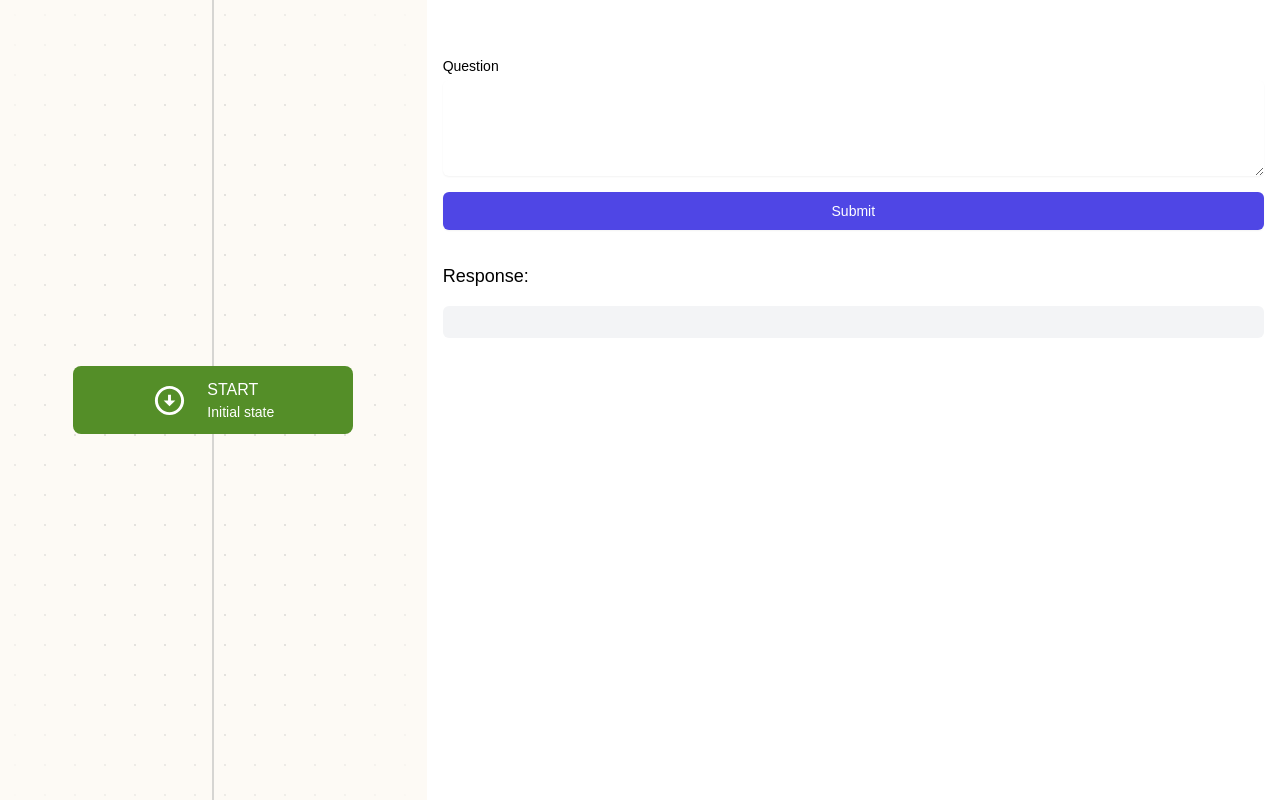
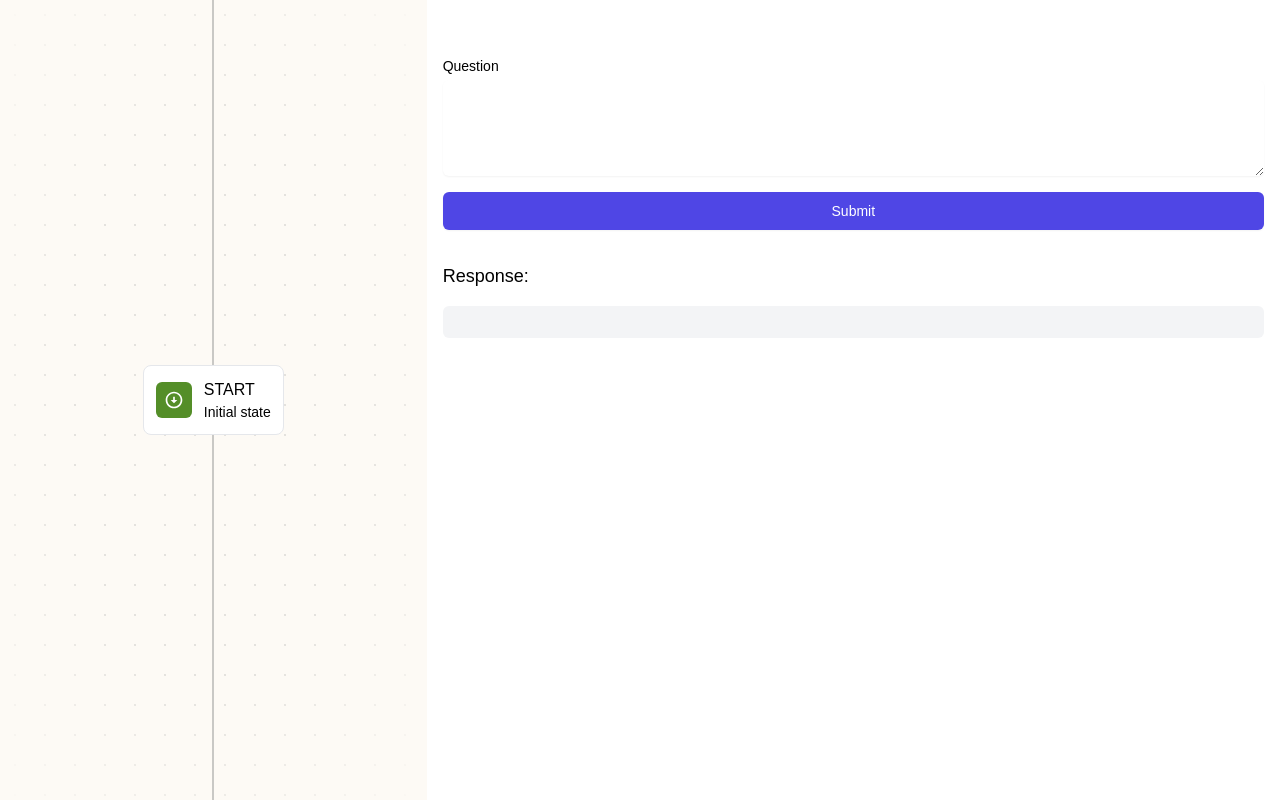
Before and after one commit to wordware-ai/wordware-crypto-react, a Next.js app: page / in a window 1280 px wide. Built offline with nearby package versions, Linux system fonts and the light colour scheme.

Commit message:
progress

```diff
--- a/app/components/Progress.tsx
+++ b/app/components/Progress.tsx
@@ -47,27 +47,24 @@ const ProgressItem: React.FC<
   action,
 }) => {
   const getIcon = () => {
+    const iconClass = "fill-white w-7 h-7 p-1"; // Square SVG with white fill
     switch (type) {
       case "NEXT":
         return (
           <svg
             xmlns="http://www.w3.org/2000/svg"
             viewBox="0 0 24 24"
-            fill="white"
-            width="35"
-            height="35"
+            className={iconClass}
           >
-            <path d="M12 2C17.52 2 22 6.48 22 12C22 17.52 17.52 22 12 22C6.48 22 2 17.52 2 12C2 6.48 6.48 2 12 2ZM12 20C16.42 20 20 16.42 20 12C20 7.58 16.42 4 12 4C7.58 4 4 7.58 4 12C4 16.42 7.58 20 12 20ZM13 12H16L12 16L8 12H11V8H13V12Z"></path>
+            <path d="M13.0001 16.1716L18.3641 10.8076L19.7783 12.2218L12.0001 20L4.22192 12.2218L5.63614 10.8076L11.0001 16.1716V4H13.0001V16.1716Z"></path>
           </svg>
         );
       case "ANSWER":
         return (
           <svg
             xmlns="http://www.w3.org/2000/svg"
-            fill="white"
-            width="35"
-            height="35"
             viewBox="0 0 24 24"
+            className={iconClass}
           >
             <path d="M11.602 13.7599L13.014 15.1719L21.4795 6.7063L22.8938 8.12051L13.014 18.0003L6.65 11.6363L8.06421 10.2221L10.189 12.3469L11.6025 13.7594L11.602 13.7599ZM11.6037 10.9322L16.5563 5.97949L17.9666 7.38977L13.014 12.3424L11.6037 10.9322ZM8.77698 16.5873L7.36396 18.0003L1 11.6363L2.41421 10.2221L3.82723 11.6352L3.82604 11.6363L8.77698 16.5873Z"></path>
           </svg>
@@ -77,9 +74,7 @@ const ProgressItem: React.FC<
           <svg
             xmlns="http://www.w3.org/2000/svg"
             viewBox="0 0 24 24"
-            fill="white"
-            width="35"
-            height="35"
+            className={iconClass}
           >
             <path d="M24 12L18.3431 17.6569L16.9289 16.2426L21.1716 12L16.9289 7.75736L18.3431 6.34315L24 12ZM2.82843 12L7.07107 16.2426L5.65685 17.6569L0 12L5.65685 6.34315L7.07107 7.75736L2.82843 12ZM9.78845 21H7.66009L14.2116 3H16.3399L9.78845 21Z"></path>
           </svg>
@@ -89,9 +84,7 @@ const ProgressItem: React.FC<
           <svg
             xmlns="http://www.w3.org/2000/svg"
             viewBox="0 0 24 24"
-            fill="white"
-            width="35"
-            height="35"
+            className={iconClass}
           >
             <path d="M12 22C6.47715 22 2 17.5228 2 12C2 6.47715 6.47715 2 12 2C17.5228 2 22 6.47715 22 12C22 17.5228 17.5228 22 12 22ZM12 20C16.4183 20 20 16.4183 20 12C20 7.58172 16.4183 4 12 4C7.58172 4 4 7.58172 4 12C4 16.4183 7.58172 20 12 20ZM13 12H16L12 16L8 12H11V8H13V12Z" />
           </svg>
@@ -106,24 +99,28 @@ const ProgressItem: React.FC<
       onMouseLeave={() => onHover(-1)}
     >
       <motion.div
-        className={`px-6 py-3 text-md flex flex-col items-center bg-[#548E28] text-white rounded-lg transition-shadow duration-200 ease-in-out w-[280px]`}
+        className={`px-3 py-3 text-md flex flex-col items-center bg-white text-black rounded-lg transition-shadow duration-200 ease-in-out max-w-[280px] border border-gray-200`}
         whileHover={{
-          boxShadow: "0 0 4px 4px rgba(84, 142, 40, 0.3)",
+          boxShadow: "0 0 6px 2px rgba(84, 142, 40, 0.25)", // Changed from 0.3 to 0.15
         }}
       >
         <div className="flex items-center justify-center w-full">
           <div className="flex items-center">
-            <span className="mr-5">{getIcon()}</span>
-            <div className="flex flex-col">
-              <div className="uppercase">{label}</div>
-              <div className="text-sm">
+            <span className="mr-3 flex-shrink-0 bg-[#548E28] p-1 rounded-md">
+              {getIcon()}
+            </span>
+            <div className="flex flex-col flex-grow min-w-0">
+              <div className="uppercase font-medium truncate">{label}</div>
+              <div className="text-sm truncate">
                 {isSummarized ? summarizedDescription : description}
               </div>
             </div>
           </div>
         </div>
         {action && (
-          <div className="text-xs mt-1 text-center">Action: {action}</div>
+          <div className="text-xs mt-1 text-center w-full truncate">
+            Action: {action}
+          </div>
         )}
       </motion.div>
       <AnimatePresence>
@@ -133,9 +130,9 @@ const ProgressItem: React.FC<
             animate={{ opacity: 1, y: 0 }}
             exit={{ opacity: 0, y: -10 }}
             transition={{ duration: 0.2, ease: "easeInOut" }}
-            className="absolute top-full mt-2 p-2 bg-white border border-gray-300 rounded-lg shadow-lg z-20 w-[300px] overflow-hidden"
+            className="absolute top-full mt-2 p-2 bg-white border border-gray-300 rounded-lg shadow-lg z-20 w-[280px] overflow-hidden"
           >
-            <p className="text-sm text-black text-center ">{description}</p>
+            <p className="text-sm text-black text-center">{description}</p>
           </motion.div>
         )}
       </AnimatePresence>
@@ -253,7 +250,7 @@ const Progress: React.FC<ProgressProps> = ({ generations = [] }) => {
 
   return (
     <div className="w-full h-full flex flex-col justify-center  items-center bg-[#FDFAF5] relative overflow-hidden dotted-background">
-      <div className="absolute left-1/2 top-0 bottom-0 w-px bg-[#AFAFAF] transform -translate-x-1/2">
+      <div className="absolute left-1/2 top-0 bottom-0 w-px bg-[#969696] transform -translate-x-1/2">
         <div
           className="absolute top-0 left-0 w-0.5 bg-[#AFAFAF]  transition-all duration-300 ease-in-out"
           style={{
```
